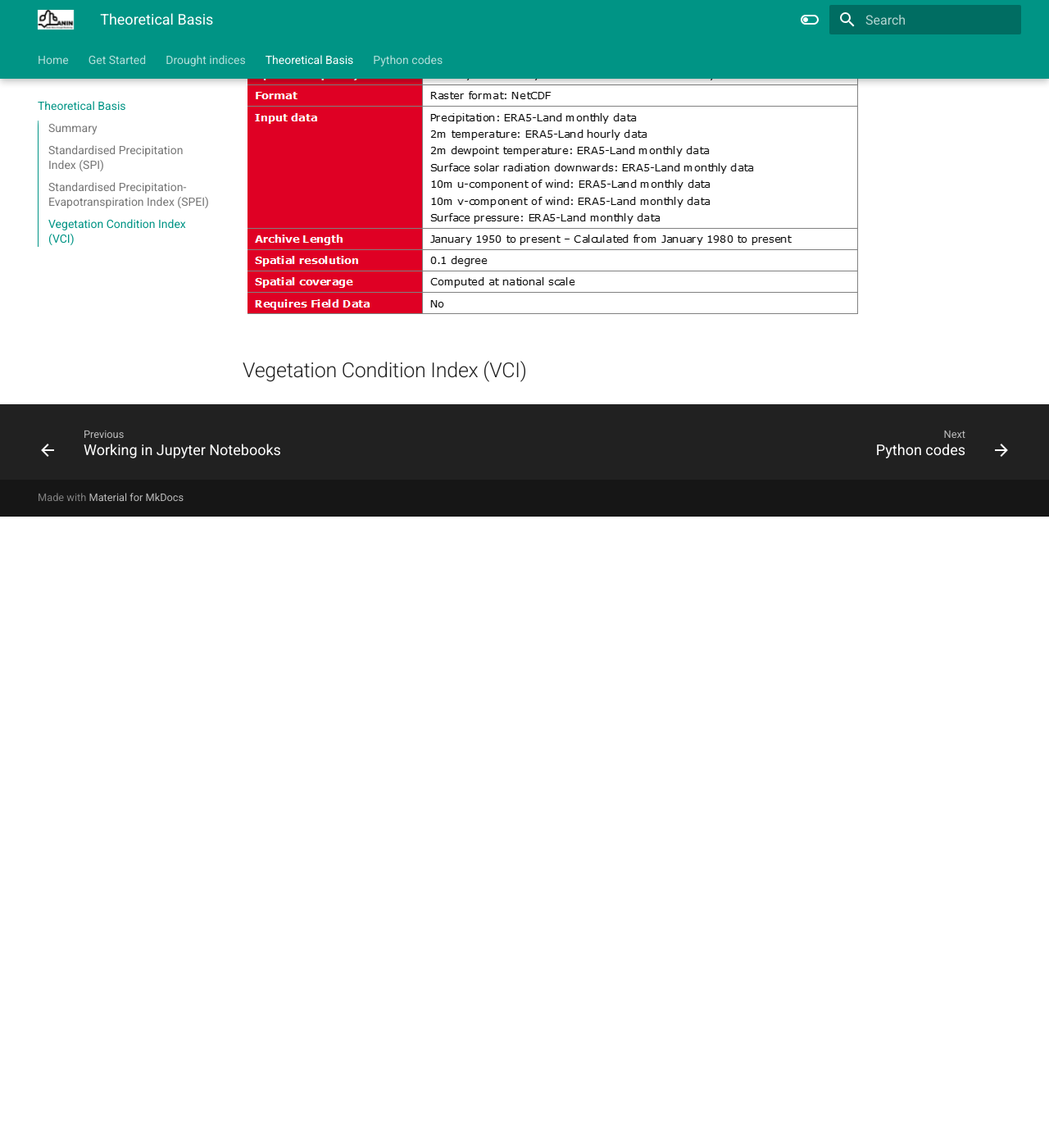
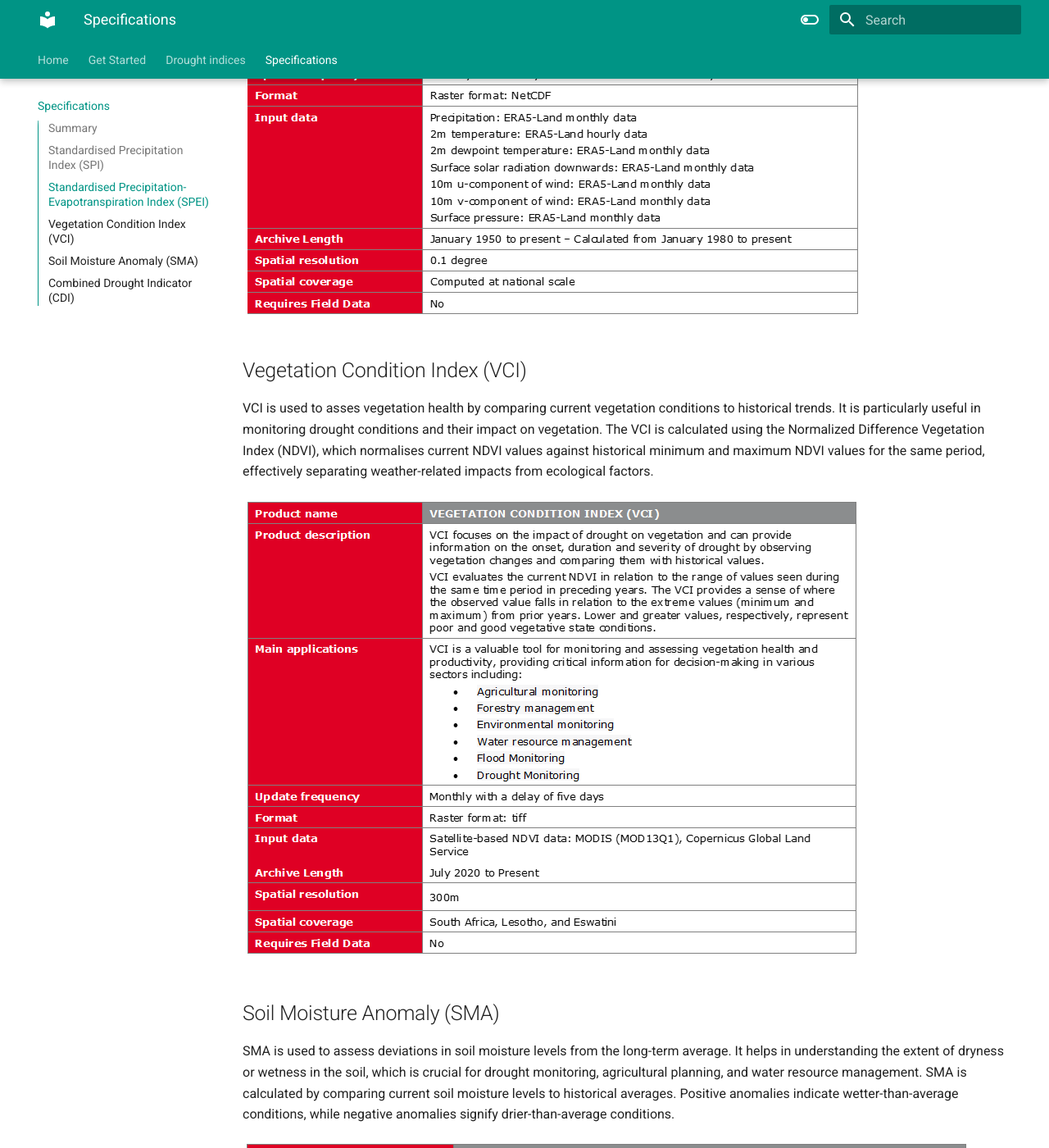
Before and after one commit to sibonile/ANIN-Handbook, an MkDocs documentation site: the page built from docs/theoretical_basis.md, in a window 1280 px wide and 1400 px high, scrolled down 2194 px. Shown: the whole window at 82% size. Built offline with MkDocs 1.6.1 and Material for MkDocs 9.7.7, drawn with Linux system fonts in a browser that asks for light colours; before the commit the page ends 2824 px from its top, so only the background shows below that; some of the changed text lies outside the part shown.

```diff
--- a/docs/theoretical_basis.md
+++ b/docs/theoretical_basis.md
@@ -24,3 +24,16 @@
 ![alt text](assets/SPEI_Table.PNG)
 
 ## Vegetation Condition Index (VCI)
+VCI is used to asses vegetation health by comparing current vegetation conditions to historical trends. It is particularly useful in monitoring drought conditions and their impact on vegetation. The VCI is calculated using the Normalized Difference Vegetation Index (NDVI), which normalises current NDVI values against historical minimum and maximum NDVI values for the same period, effectively separating weather-related impacts from ecological factors.
+
+![alt text](assets/VCI_Table.PNG)
+
+## Soil Moisture Anomaly (SMA)
+SMA is used to assess deviations in soil moisture levels from the long-term average. It helps in understanding the extent of dryness or wetness in the soil, which is crucial for drought monitoring, agricultural planning, and water resource management. SMA is calculated by comparing current soil moisture levels to historical averages. Positive anomalies indicate wetter-than-average conditions, while negative anomalies signify drier-than-average conditions.
+
+![alt text](assets/SMA_Table.PNG)
+
+## Combined Drought Indicator (CDI)
+CDI is a comprehensive tool used to detect and monitor agricultural drought. It integrates multiple drought indicators to provide a detailed assessment of drought conditions, namely SPI, SMA and FAPAR Anomaly.
+
+![alt text](assets/CDI_Table.PNG)
--- a/mkdocs.yml
+++ b/mkdocs.yml
@@ -1,6 +1,6 @@
 site_name: ANIN Handbook
 theme:
-  logo: assets/ANIN_logo.png
+
   name: material
   features:
     - announce.dismiss
@@ -45,8 +45,9 @@
 - Drought indices:
       - Running the Drought Indices Tools: 'drought_indices.md'
       - Working in Jupyter Notebooks: 'JupyterNB.md'
-- Theoretical Basis: 'theoretical_basis.md'
-- Python codes: python_codes.md
+      - Example Results: 'examples.md'
+- Specifications: 'theoretical_basis.md'
+
 
 # - Tutorials:
 #   - For Users:
```
Also changed, not shown: docs/Installation.md (+2 -2 lines), docs/drought_indices.md (+3 -2 lines), docs/examples.md (added, +12 -0 lines), docs/assets/CDI_Table.PNG (added), docs/assets/SMA_Table.PNG (added), docs/assets/SPI_ Results_Map.PNG, docs/assets/VCI_Table.PNG (added).
